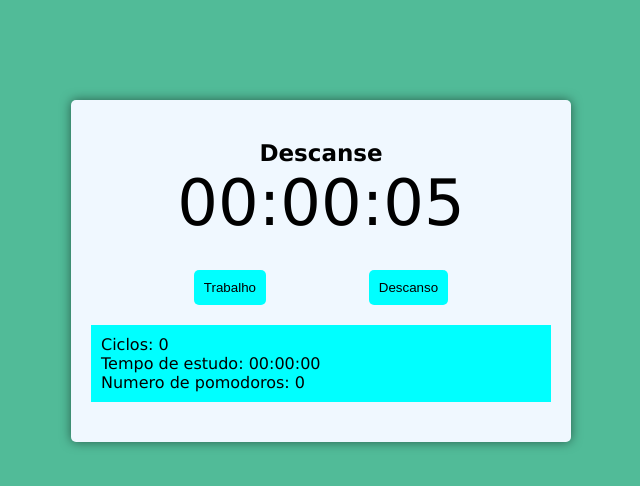
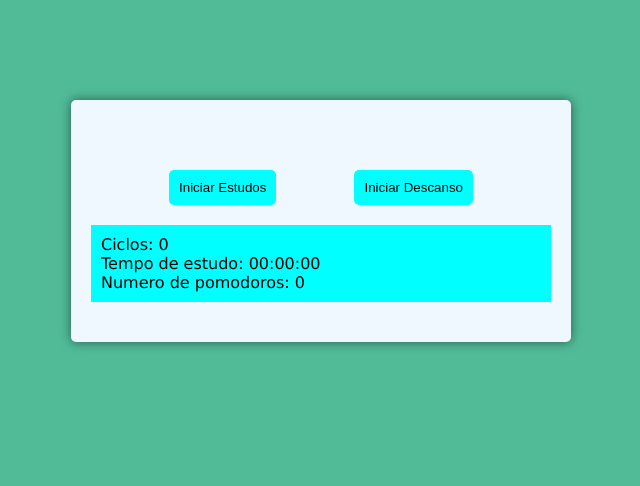
Before and after one commit to lauriciodev/pomodoro-project, a React (Vite) app: page / in a window 1280 px wide. Shown: the top 486 px of the page, without its empty margins (319-959 px from the left). Built offline with nearby package versions, Linux system fonts and the light colour scheme; the HTML template or start-up script is replaced by a standard one.

Commit message:
gifs and correct times

```diff
--- a/src/App.css
+++ b/src/App.css
@@ -63,6 +63,14 @@ display: none;
   background-color: rgb(5, 136, 136);
 }
 
+.pomodoro .status__img{
+  width: 100%;
+  max-width: 200px;
+  margin: 10px auto;
+  display: block;
+  border-radius: 20%;
+}
+
 .container .notes__container{
   padding: 10px;
   margin-top: 20px;
--- a/src/App.tsx
+++ b/src/App.tsx
@@ -4,9 +4,9 @@ function App() {
 
   return (
    <div className='container'>
-    <Pomo pomodoroTime={5}
-    shortTime={2}
-    longTime={4}
+    <Pomo pomodoroTime={4}
+    shortTime={300}
+    longTime={600}
     cycles={4}
     />
   </div>
--- a/src/components/Pomodoro.tsx
+++ b/src/components/Pomodoro.tsx
@@ -2,6 +2,8 @@ import { useEffect, useState } from 'react'
 import { useInterval } from '../hooks/useIterval';
 import Button from './button';
 import Timer from './timer';
+import descanse from "../assets/pic/descanse.gif";
+import estude from "../assets/pic/estude.gif";
 import "../App.css"
 // eslint-disable-next-line @typescript-eslint/no-var-requires
 import finishSong from "../sounds/bell-finish.mp3"
@@ -98,17 +100,25 @@ const playPause = () =>{
 
 return (
   <div className='pomodoro'>
-    <h4>{working ? "Estude !" : "Descanse"}</h4>
-    <Timer mainTime={mainTime}/>
+    {running ? (
+    <>
+      <h4>{working ? "Estude !" : "Descanse"}</h4>
+      <Timer mainTime={mainTime}/>
+    </>
+  ) : "" }
+
 
     <div className="controls">
-    <Button className='button' clickFunction={() => configureTime()} text='Trabalho'/>
-   <Button className='button' clickFunction={() => configureRestingTime(true)} text='Descanso'/>
+    <Button className='button' clickFunction={() => configureTime()} text='Iniciar Estudos'/>
+   <Button className='button' clickFunction={() => configureRestingTime(true)} text='Iniciar Descanso'/>
    <Button className={!working && !resting ? "hidden": "button"} clickFunction={() => playPause() } text={
     running ? "Pause" : "Play"
    }/>
     </div>
 
+    {running ? (
+     <img className='status__img' src={working ? estude : descanse}/>) :""
+    }
     <div className='notes__container'>
       <p>Ciclos: {cyclesQtd}</p>
       <p>Tempo de estudo: {convertTime(timeWorked)} </p>
```
Also changed, not shown: src/assets/pic/estude.gif (added), 1 other file (tests, documents, lock files or other folders).
